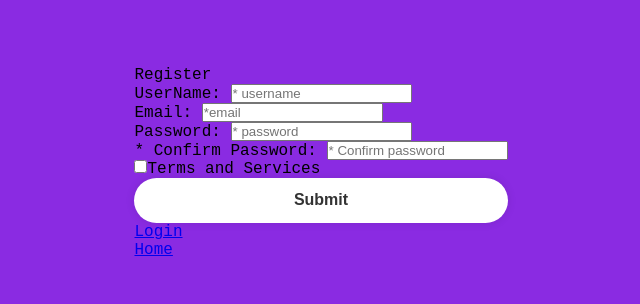
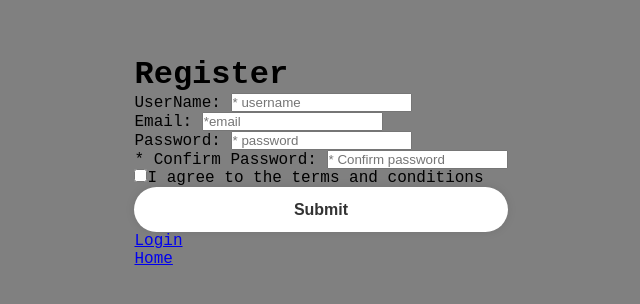
Before and after one commit to Gangsteroflove-arch/dashboard-app, a React (Create React App) app: page /#/register in a window 1280 px wide. Shown: the part 238-542 px from the top of the page, without its empty margins (319-959 px from the left). Built offline with nearby package versions, Linux system fonts and the light colour scheme; a web font is replaced by a local one.

Commit message:
update dashboard-app

```diff
--- a/src/components/login.js
+++ b/src/components/login.js
@@ -64,7 +64,7 @@ function Login()
 
     return (
         <>
-            <p>login</p>
+            <h1>login</h1>
             <p></p>
             <form>
                 <label>UserName: </label><input ref={txtusername} type="text" placeholder="* username" maxLength={25}></input><br/>
--- a/src/components/register.js
+++ b/src/components/register.js
@@ -11,7 +11,7 @@ function Register()
 
     return (
         <>
-            <p>Register</p>
+            <h1>Register</h1>
             <p></p>
             <form>
                 <label>UserName: </label><input ref={txtusername} type="text" placeholder="* username" maxLength={25}></input><br/>
@@ -19,7 +19,7 @@ function Register()
                 <label>Password: </label><input ref={txtpassword} type="password" placeholder="* password" maxLength={25}></input><br/>
                 <label>* Confirm Password: </label><input type="password" placeholder="* Confirm password" maxLength={25}></input>
                 <p></p>
-                <input type="checkbox"/>Terms and Services
+                <input type="checkbox"/>I agree to the terms and conditions
                 <p></p>
                 <p></p>
                 <button>Submit</button>
--- a/src/index.css
+++ b/src/index.css
@@ -6,7 +6,7 @@ body {
   justify-content: center;
   align-items: center;
   min-height: 100vh;
-  background: blueviolet;
+  background: gray;
 }
 
 code {
```
